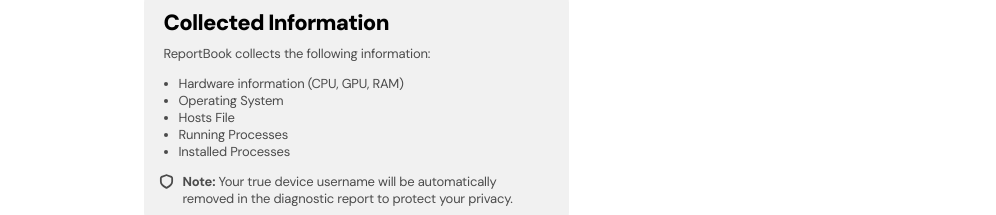
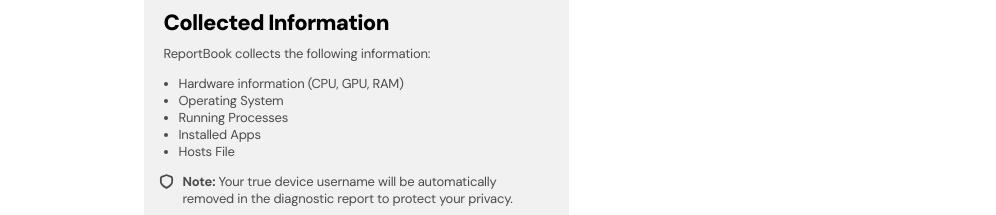
Before and after one commit to Loudbooks/ReportBook, a SvelteKit app: page / in a window 1280 px wide. Shown: the part 441-656 px from the top of the page, without its empty margins (284-1280 px from the left). Built offline with nearby package versions, Linux system fonts and the light colour scheme.

Commit message:
Reorganize List

```diff
--- a/src/routes/+page.svelte
+++ b/src/routes/+page.svelte
@@ -58,13 +58,13 @@
                     Operating System
                 </li>
                 <li>
-                    Hosts File
-                </li>
-                <li>
                     Running Processes
                 </li>
                 <li>
-                    Installed Processes
+                    Installed Apps
+                </li>
+                <li>
+                    Hosts File
                 </li>
             </ul>
             <note>
```
